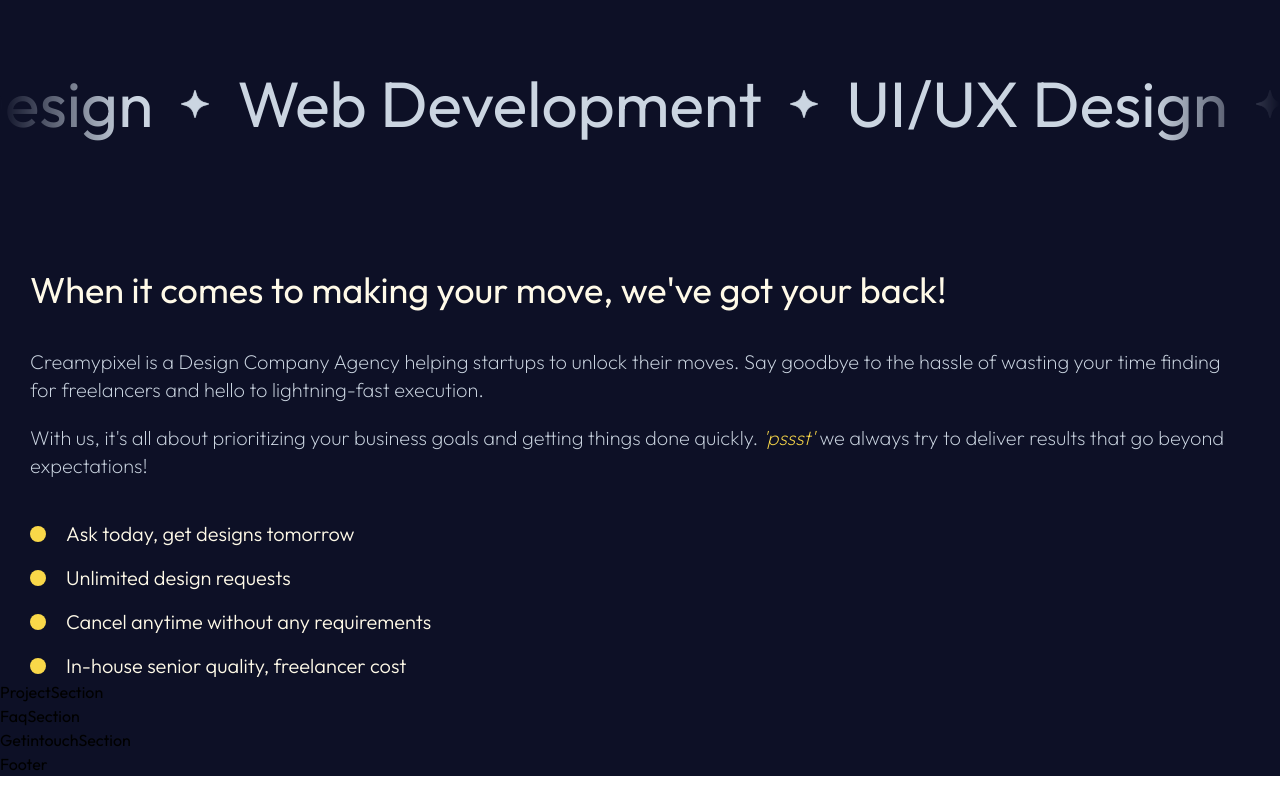
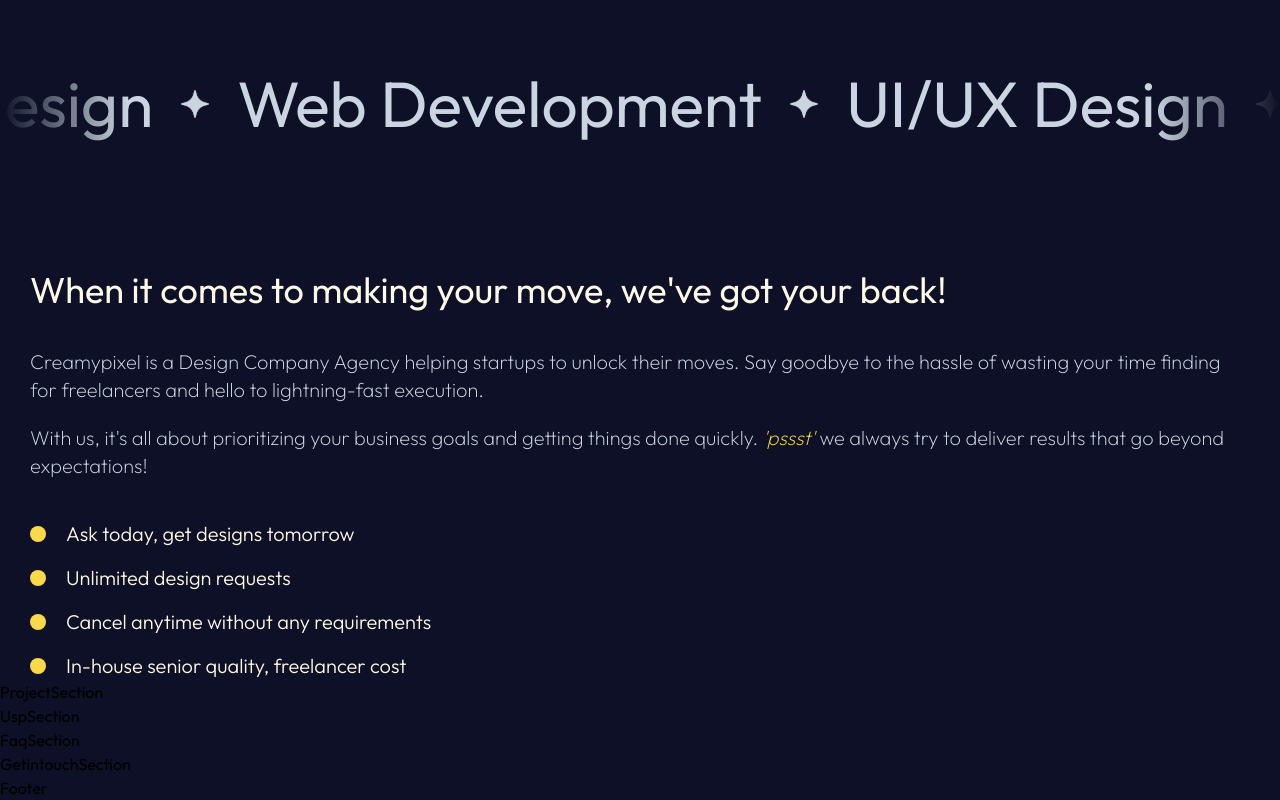
Before and after one commit to alif-firdaus/creamypixel, a React (Create React App) app: page / in a window 1280 px wide. Shown: the part 473-1273 px from the top of the page. Before the commit the page ends 1249 px from the top, so only its background shows below. Built offline with nearby package versions, Linux system fonts and the light colour scheme.

Commit message:
App.jsx : updated

```diff
--- a/src/App.jsx
+++ b/src/App.jsx
@@ -8,6 +8,7 @@
 import HeroSection from "./components/HeroSection";
 import AboutSection from "./components/AboutSection";
 import ProjectSection from "./components/ProjectSection";
+import UspSection from "./components/UspSection";
 import FaqSection from "./components/FaqSection";
 import GetintouchSection from "./components/GetintouchSection";
 import Footer from "./components/Footer";
@@ -19,6 +20,7 @@
 			<HeroSection />
 			<AboutSection />
 			<ProjectSection />
+			<UspSection />
 			<FaqSection />
 			<GetintouchSection />
 			<Footer />
```
